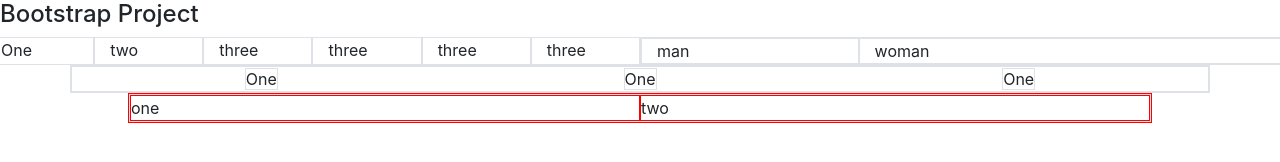
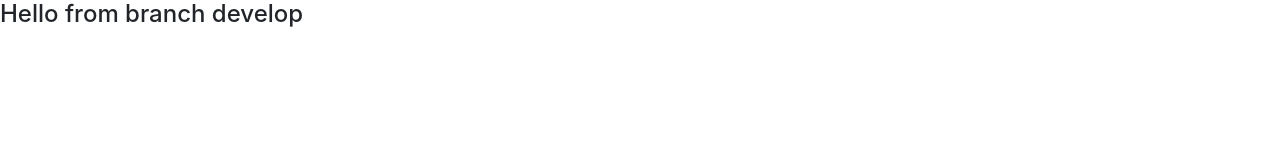
Before and after one commit to dominion-ubah/web2019, a plain HTML site: page index.html in a window 1280 px wide. Drawn offline with nearby package versions, Linux system fonts and the light colour scheme.

```diff
--- a/index.html
+++ b/index.html
@@ -25,66 +25,7 @@
 </head>
 <body>
 
-    <div>
-        <h4>Bootstrap Project</h4>
-        <div class="row">
-            <div class="col-md-1 border">
-                One
-            </div>
-            <div class="col-md-1 border">
-                two
-            </div>
-            <div class="col-md-1 border">
-                three
-            </div>
-            <div class="col-md-1 border">
-                three
-            </div>
-            <div class="col-md-1 border">
-                three
-            </div>
-            <div class="col-md-1 border">
-                three
-            </div>
-            <div class="col-md-6 border">
-                <div class="row">
-                    <div class="col-md-4 border">
-                        man
-                    </div>
-                    <div class="col-md-8 border">
-                        woman
-                    </div>
-                </div>
-            </div>
-
-        </div>
-
-    </div>
-
-    <div class="container border">
-        <div class="row">
-            <div class="col-md-12 border">
-                <div class="row">
-                    <div class="col text-center">
-                        <span class="border">One</span>
-                    </div>
-                    <div class="col text-center">
-                            <span class="border">One</span>
-                        </div>
-                        <div class="col text-center">
-                            <span class="border">One</span>
-                    </div>
-                </div>
-            </div>
-        </div>
-    </div>
-
-    <div class="ik_container ik_border">
-        <div class="ik_row border">
-            <div class="ik_col ik_border">one</div>
-            <div class="ik_col ik_border">two</div>
-        </div>
-    </div>
+    <h4>Hello from branch develop</h4>
 
 
     <script src="https://code.jquery.com/jquery-3.4.1.slim.min.js" integrity="sha384-J6qa4849blE2+poT4WnyKhv5vZF5SrPo0iEjwBvKU7imGFAV0wwj1yYfoRSJoZ+n" crossorigin="anonymous"></script>
```
